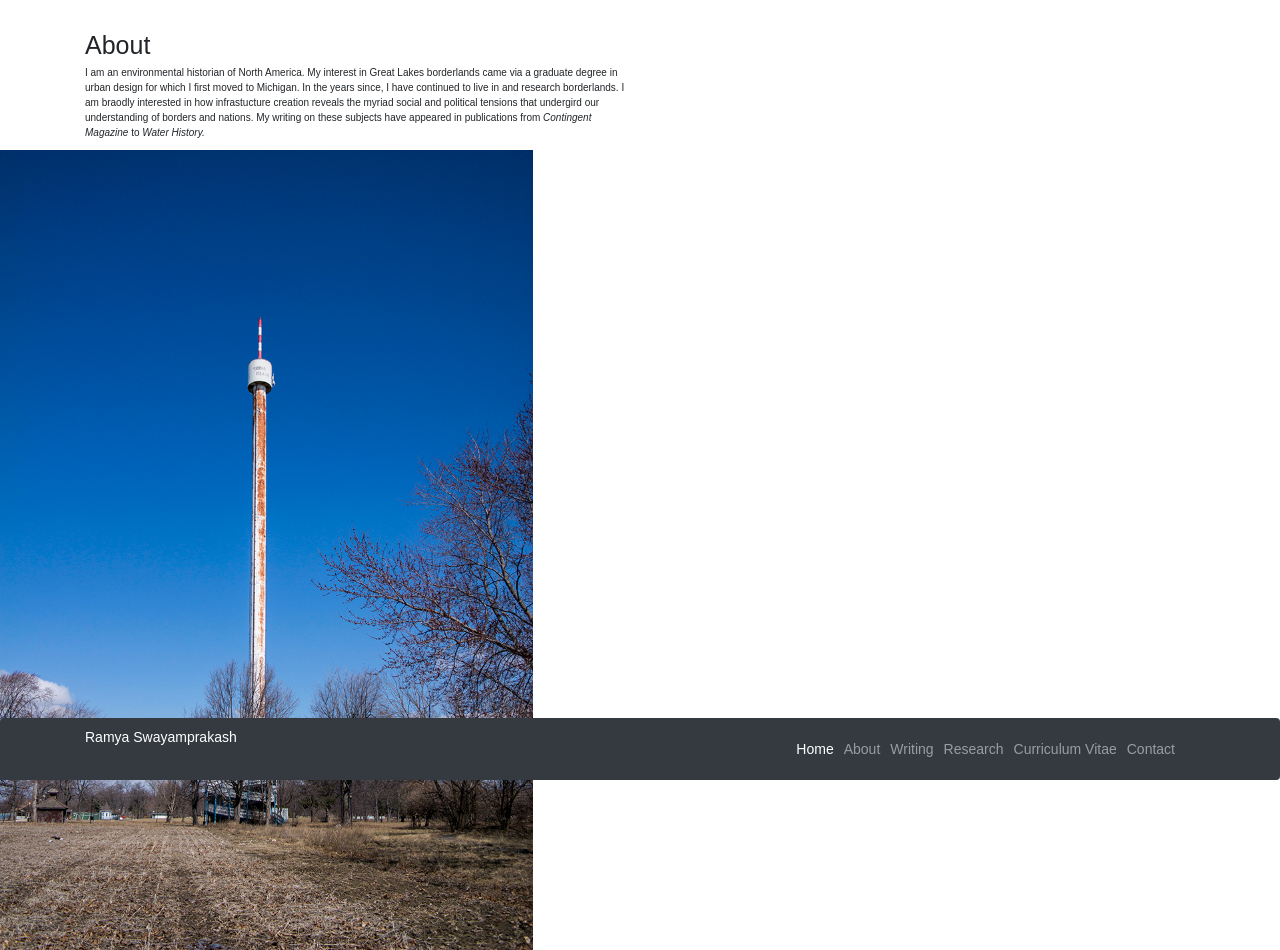
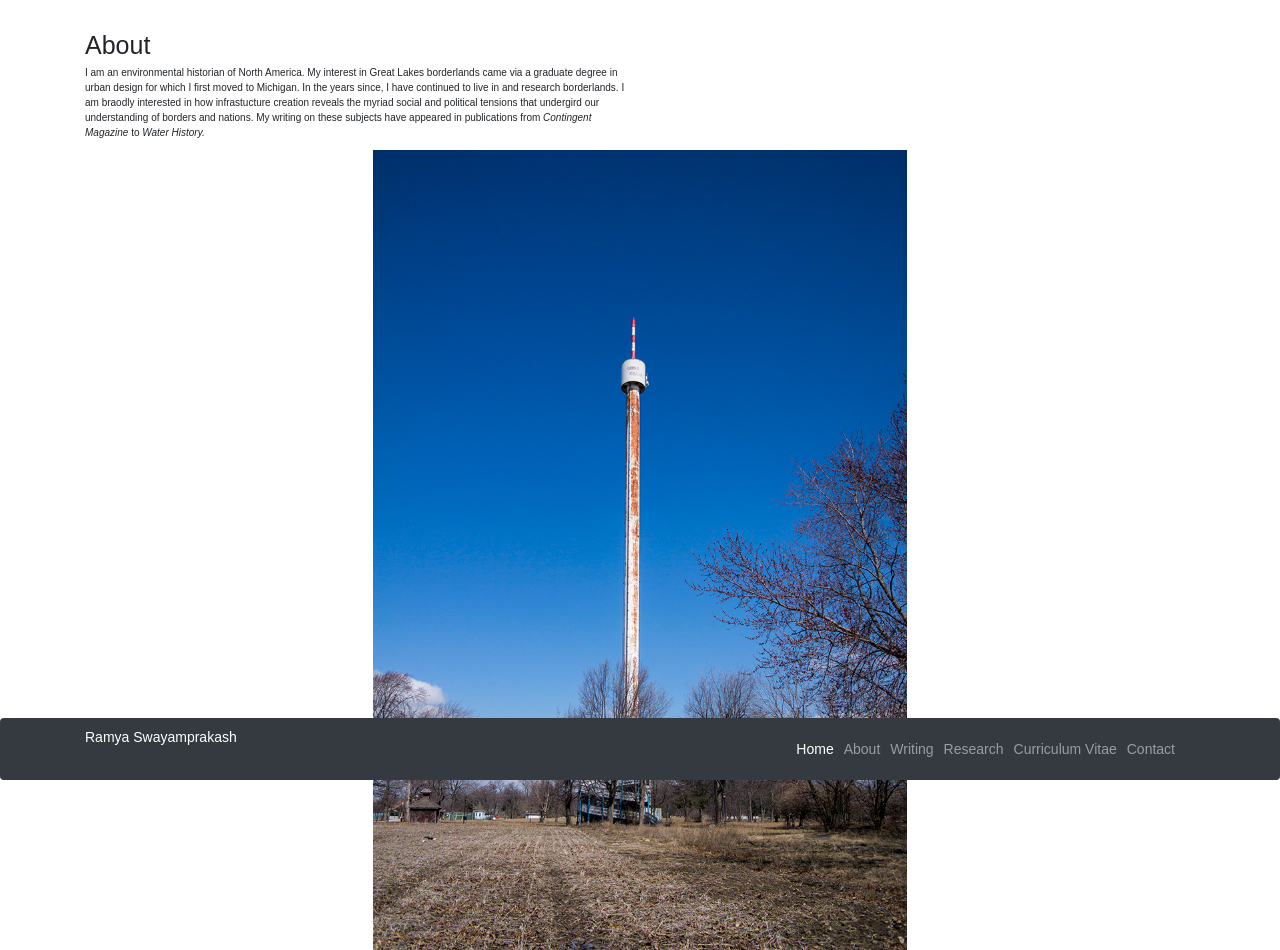
Before and after one commit to ramyasat/ramyaswayamprakash, a website: page About.html in a window 1280 px wide. Drawn offline with nearby package versions, Linux system fonts and the light colour scheme.

Commit message:
Update About.html

```diff
--- a/About.html
+++ b/About.html
@@ -27,6 +27,13 @@ body {
 }
     </style>
 
+<style>
+img {
+  display: block;
+  margin-left: auto;
+  margin-right: auto;
+}
+</style>
 
   </head>
 
```
